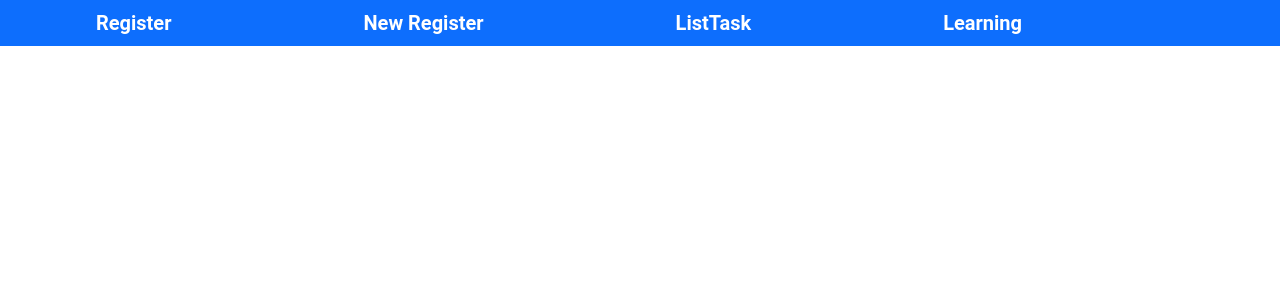
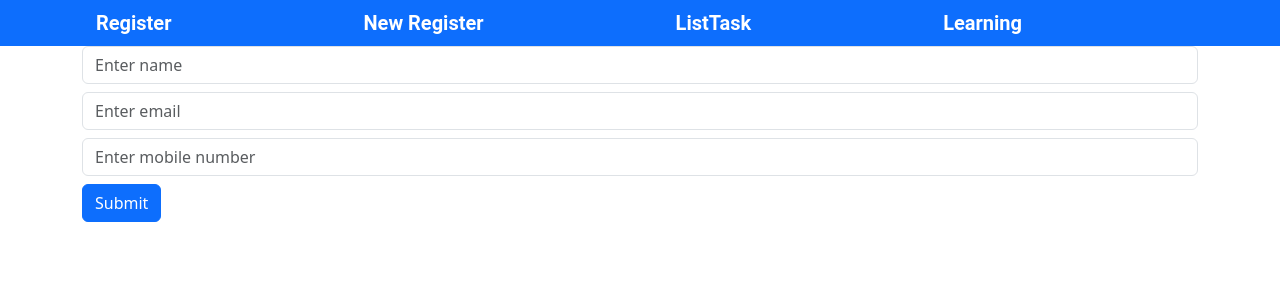
Before and after one commit to Hemalatha-Ramamorthy/Learning-ReactForm, a React (Vite) app: page /LearnForm in a window 1280 px wide. Shown: the top 300 px of the page. Built offline with nearby package versions, Linux system fonts and the light colour scheme.

Commit message:
Learning formik form

```diff
--- a/package.json
+++ b/package.json
@@ -12,9 +12,11 @@
   "dependencies": {
     "axios": "^1.13.2",
     "bootstrap": "^5.3.8",
+    "formik": "^2.4.9",
     "react": "^19.2.0",
     "react-dom": "^19.2.0",
-    "react-router-dom": "^7.11.0"
+    "react-router-dom": "^7.11.0",
+    "yup": "^1.7.1"
   },
   "devDependencies": {
     "@eslint/js": "^9.39.1",
--- a/src/App.jsx
+++ b/src/App.jsx
@@ -1,5 +1,5 @@
 import { useState,useEffect } from 'react';
-import { Link, Route, Routes } from 'react-router-dom';
+import { Form, Link, Route, Routes } from 'react-router-dom';
 import Register from './Components/Register';
 import UseActionRegister from './Components/UseActionRegister';
 import './css/App.css';
@@ -7,6 +7,7 @@ import Home from './Home'
 import Country from './Components/Country';
 import ListTask from './Components/ListTask';
 import Learning from './Components/Learning'
+import LearnForm from './Components/LearnForm'
 
 function App() {
   const [count, setCount] = useState(0);
@@ -29,6 +30,7 @@ function App() {
          <Route path="/Country" element={<Country />} />
          <Route path="/ListTask" element={<ListTask />} />
          <Route path="/Learning" element={<Learning/>}/>
+          <Route path="/LearnForm" element={<LearnForm/>}/>
       </Routes>
     </>
   );
--- /dev/null
+++ b/src/Components/LearnForm.jsx
@@ -0,0 +1,70 @@
+import React from 'react'
+import { useFormik } from 'formik'
+import * as yup from 'yup';
+import '../css/App.css'
+
+export default function LearnForm() {
+
+    const basicSchema=yup.object().shape({
+        name:yup.string().min(5,'Enter valid name').required('Please enter name'),
+        email:yup.string().email().required('Please enter email'),
+         mobilenumber:yup.number().positive()
+         .min(10,'Enter valid mobile number').required('Please enter mobile number'),
+    })
+
+
+
+
+   const onSubmit = async (values, actions) => {
+
+      const isEmpty = Object.values(values).every(
+          value => value === ""
+       );
+
+  if (isEmpty)  return;
+
+  const errors = await actions.validateForm();
+
+  if (Object.keys(errors).length > 0) {
+    console.log("Errors exist:", errors);
+    return;
+  }
+
+
+
+  console.log(values);
+  actions.resetForm();
+};
+
+   const {values,handleChange,handleSubmit,errors,touched}= useFormik({
+    initialValues:{
+        name:'',
+        email:'',
+        mobilenumber:''
+    },
+    validationSchema:basicSchema,
+    onSubmit,
+   })
+  return (
+   <>
+   <div className="container">
+    <form onSubmit={handleSubmit} autoComplete='off'>
+        <input type="text" className={`form-control mb-2 ${errors.name && touched.name?'errors':''}`}  id="name"
+        onChange={handleChange} placeholder='Enter name' value={values.name}/>
+
+         {errors.name && touched.name && <p className='error-text'>{errors.name}</p>}
+
+        <input type="text" className={`form-control mb-2 ${errors.email && touched.email?'errors':''}`}
+        id="email" onChange={handleChange}  placeholder='Enter email'  value={values.email}/>
+        {errors.email && touched.email && <p className='error-text'>{errors.email}</p>}
+
+        <input type="number" className={`form-control mb-2 ${errors.mobilenumber && touched.mobilenumber?'errors':''}`}
+         id="mobilenumber" onChange={handleChange}  placeholder='Enter mobile number' value={values.mobilenumber}/>
+        {errors.mobilenumber && touched.mobilenumber && <p className='error-text'>{errors.mobilenumber}</p>}
+
+        <button className='btn btn-primary' type='submit'>Submit</button>
+    </form>
+   </div>
+   </>
+  )
+}
--- a/src/css/App.css
+++ b/src/css/App.css
@@ -14,3 +14,11 @@
     font-weight: bold;
      padding: 0px 6pc;
 }
+
+.errors{
+  border:1px solid red !important;
+}
+
+.error-text{
+  color: red;
+}
```
Also changed, not shown: 1 other file (tests, documents, lock files or other folders).
